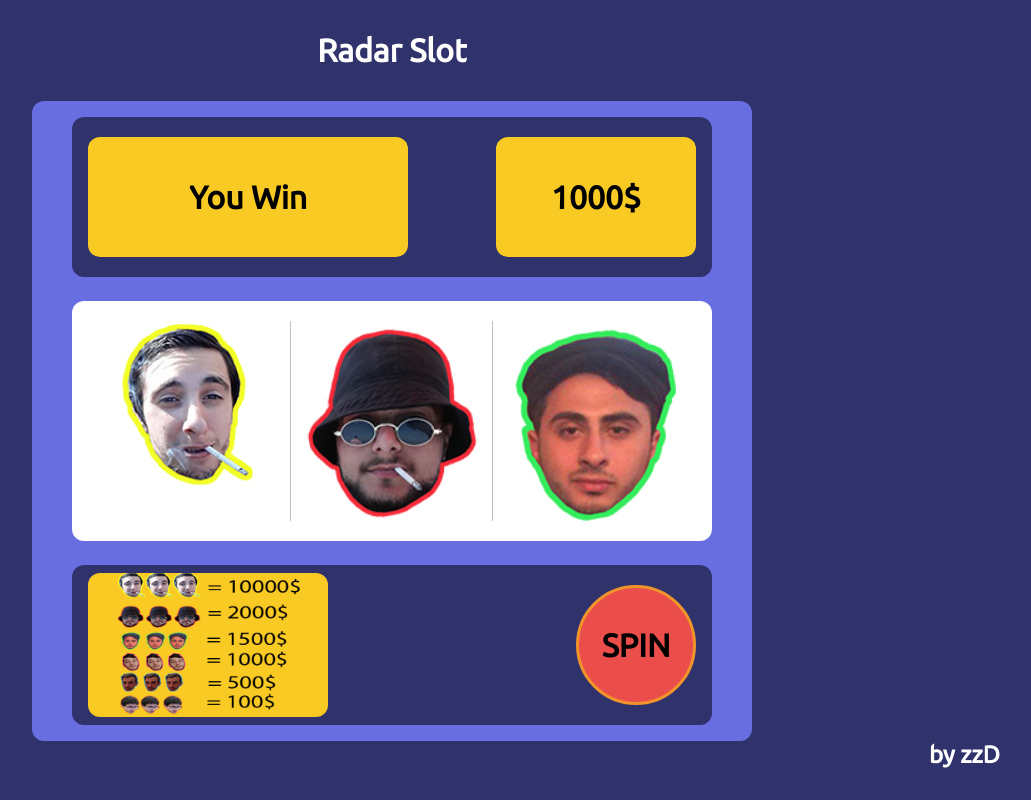
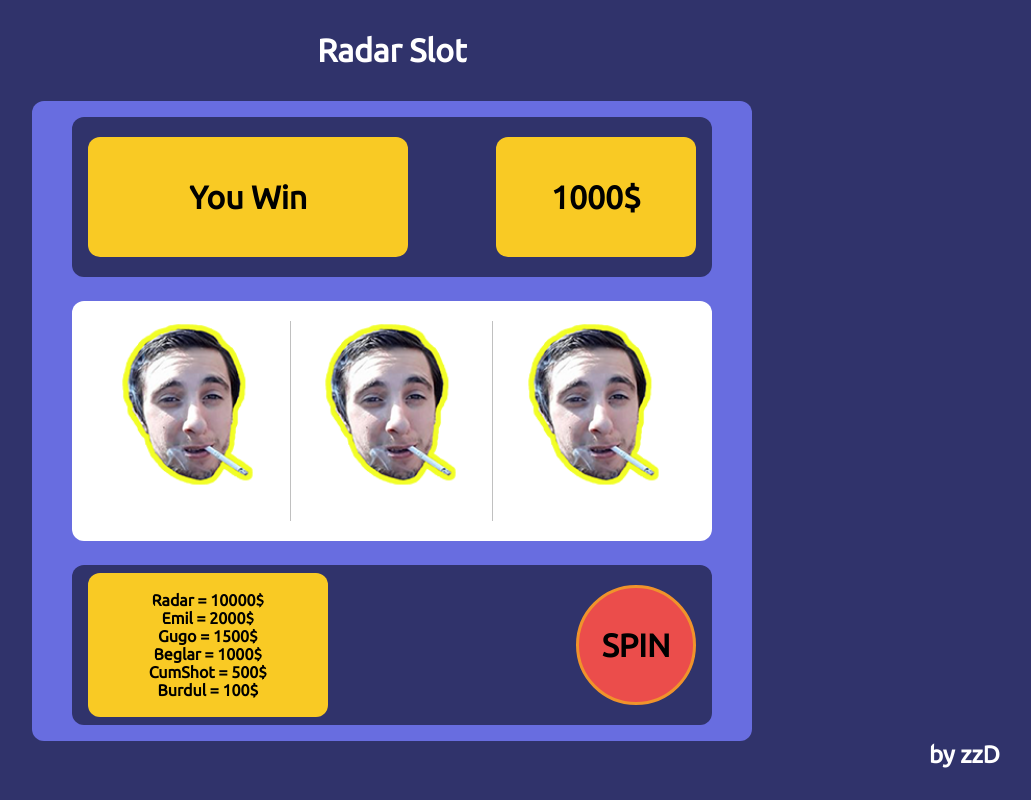
Before and after one commit to datomezz/Radar-slot, a plain HTML site: page index.html in a window 1280 px wide. Shown: the whole page, without its empty margins (248-1279 px from the left). Drawn offline with Linux system fonts and the light colour scheme.

Commit message:
fixed bugs

```diff
--- a/css/main.scss
+++ b/css/main.scss
@@ -76,7 +76,15 @@
         width: 30vh;
         height: 18vh;
         background: #f9ca24;
-        @include flex(row, center, center);
+        @include flex(column, center, center);
+        .winners{
+            cursor: pointer;
+            font-weight: bold;
+            font-size: 2vh;
+            &:hover{
+                color: #686de0;
+            }
+        }
     }
     .slot-spin{
         @include flex(row, center, center);
@@ -189,4 +197,7 @@
         width: 30% !important;
         height: 90% !important;
     }
+    .winners{
+        font-size: 1.5vh !important;
+    }
 }
--- a/index.html
+++ b/index.html
@@ -22,12 +22,17 @@
         </div>
         <div class="slot-box__body">
             <div id="first" class="slot slot_1"></div>
-            <div id="second" class="slot slot_2"></div>
-            <div id="third" class="slot slot_3"></div>
+            <div id="second" class="slot slot_1"></div>
+            <div id="third" class="slot slot_1"></div>
         </div>
         <div class="slot-box__footer">
             <div class="rules">
-                <img src="img/rules.png" alt="rules">
+                <p class="winners">Radar = 10000$</p>
+                <p class="winners">Emil = 2000$</p>
+                <p class="winners">Gugo = 1500$</p>
+                <p class="winners">Beglar = 1000$</p>
+                <p class="winners">CumShot = 500$</p>
+                <p class="winners">Burdul = 100$</p>
             </div>
             <a href="javascript:void(0)" onclick="runSlot()" class="slot-spin">SPIN</a>
         </div>
--- a/script.js
+++ b/script.js
@@ -4,13 +4,14 @@ const score_path = document.querySelector(".slot-score__text");
 let dashBoard = document.querySelector(".slot-result");
 
 let result = document.querySelector(".slot-result__text");
+let score = 1000;
 
-let score = 1000;
 function runSlot(){
     document.querySelector(".slot-spin").style.pointerEvents = "none";
     if(score <= 0){
         return alert("Your Balance is " + score);
     }
+
     dashBoard.style.background = "#f9ca24";
     score -= 20;
     score_path.innerHTML = score + "$";
@@ -92,8 +93,9 @@ function chooseWinner(){
 
     console.log(first,second,third);
 
-    if(first == second && first == third || first + 7 == third){
+    if(first == second && first == third && second == third || first + 7 == third){
         dashBoard.style.background = "#6ab04c";
+
         if(first == 1 || first == 1 && second == 1 && third == 8){
             score += 10000;
             score_path.innerHTML = score + "$";
```
Also changed, not shown: css/main.css, 1 other file.
